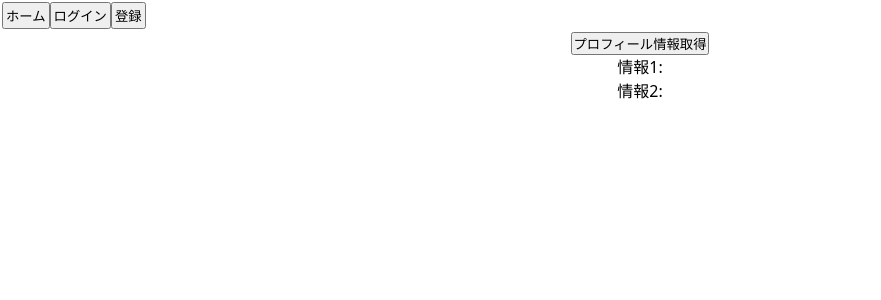
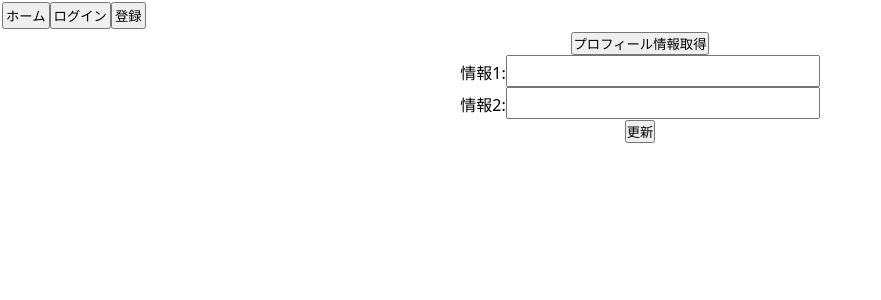
Before and after one commit to Ryusei-M-G/practice-jwt, a React (Vite) app in the folder frontend/: page /profile in a window 1280 px wide. Shown: the top 300 px of the page, without its empty margins (0-881 px from the left). Built offline with nearby package versions, Linux system fonts and the light colour scheme.

Commit message:
Update Profile

```diff
--- a/frontend/src/LoginForm.jsx
+++ b/frontend/src/LoginForm.jsx
@@ -32,7 +32,9 @@ const LoginForm = () => {
     }
 
     try {
-      const res = await axios.post('http://localhost:3000/login', content);
+      const res = await axios.post('http://localhost:3000/login', content,{
+        withCredentials:true//RT取得のためtrue
+      });
       const Accesstoken = res.headers.authorization?.split(' ')[1];
       if (Accesstoken) {
         login(Accesstoken);
--- a/frontend/src/Profile.jsx
+++ b/frontend/src/Profile.jsx
@@ -4,8 +4,28 @@ import axios from "axios"
 
 const Profile = () => {
   const { isAuthenticated, token, login } = useAuth();
-  const [state1,setState1] = useState('');
-  const [state2,setState2] = useState('');
+  const [state, setState] = useState({
+    text1: '',
+    text2: ''
+  })
+  const [message, setMessage] = useState('')
+
+  // 401エラー時のリフレッシュ処理
+  const handleTokenRefresh = async (retryCallback) => {
+    try {
+      const ref = await axios.get('http://localhost:3000/refresh', {
+        withCredentials: true
+      });
+      const newAccessToken = ref.headers.authorization?.split(' ')[1];
+      if (newAccessToken) {
+        login(newAccessToken);
+        return retryCallback();
+      }
+    } catch (refreshError) {
+      console.error('リフレッシュトークンエラー:', refreshError);
+      throw refreshError;
+    }
+  };
 
 
   const fetchProfile = async () => {
@@ -15,36 +35,59 @@ const Profile = () => {
           'Authorization': `Bearer ${token.current}`
         }
       });
-      console.log(res.data)
-      const {text1,text2} = res.data;
-      setState1(text1);
-      setState2(text2);
+      setState(res.data);
     } catch (error) {
       if (error.response && error.response.status === 401) {
         try {
-          const ref = await axios.get('http://localhost:3000/refresh', {
-            withCredentials: true
-          });
-          console.log(ref)
-          const newAccessToken = ref.headers.authorization?.split(' ')[1];
-          if (newAccessToken) {
-            login(newAccessToken);
-            return fetchProfile();
-          }
+          return handleTokenRefresh(fetchProfile);
         } catch (refreshError) {
-          console.error('リフレッシュトークンエラー:', refreshError);
           return;
         }
       }
       console.error('認証エラー:', error);
     }
   }
+
+  const handleChange = (e) => {
+    const { name, value } = e.target;
+    setState({
+      ...state,
+      [name]: value
+    });
+  }
+
+  const updateProfile = async() => {
+    const content = state;
+    try {
+      const res = await axios.post('http://localhost:3000/updateProfile', content, {
+        headers: {
+          'Authorization': `Bearer ${token.current}`
+        }
+      });
+      setMessage('プロフィールを更新しました');
+    } catch (error) {
+      if (error.response && error.response.status === 401) {
+        try {
+          return handleTokenRefresh(updateProfile);
+        } catch (refreshError) {
+          setMessage('更新に失敗しました');
+          return;
+        }
+      }
+      console.error('更新エラー:', error);
+      setMessage('更新に失敗しました');
+    }
+  }
+
   return (
     <div style={{ textAlign: 'center' }}>
+      {message && <div style={{ color: message.includes('成功') || message.includes('更新しました') ? 'green' : 'red', marginBottom: '10px' }}>{message}</div>}
       <button onClick={fetchProfile}>プロフィール情報取得</button>
-      <div>情報1:{state1}</div>
-      <div>情報2:{state2}</div>
-
+      <div>
+        情報1:<input name='text1' value={state.text1} style={{ fontSize: 24 }} onChange={handleChange} /> <br />
+        情報2:<input name='text2' value={state.text2} style={{ fontSize: 24 }} onChange={handleChange} /> <br />
+        <button onClick={updateProfile}>更新</button>
+      </div>
     </div>
   );
 }
--- a/frontend/src/RegisterForm.jsx
+++ b/frontend/src/RegisterForm.jsx
@@ -7,6 +7,7 @@ const RegisterForm = () => {
     username: '',
     password: ''
   })
+  const [message, setMessage] = useState('')
 
   const changeHandle = (e) => {
     const { name, value } = e.target;
@@ -37,13 +38,15 @@ const RegisterForm = () => {
         username: '',
         password: ''
       });
+      setMessage('登録が完了しました！');
     } catch (err) {
       console.error('登録エラー:', err);
-      alert('登録に失敗しました: ' + (err.response?.data?.message || err.message));
+      setMessage('登録に失敗しました: ' + (err.response?.data?.message || err.message));
     }
   }
   return (
     <div style={{ textAlign: 'center' }}>
+      {message && <div style={{ color: message.includes('完了') ? 'green' : 'red', marginBottom: '10px' }}>{message}</div>}
       <input
         name="email"
         placeholder="email"
```
Also changed, not shown: 2 other files (tests, documents, lock files or other folders).
